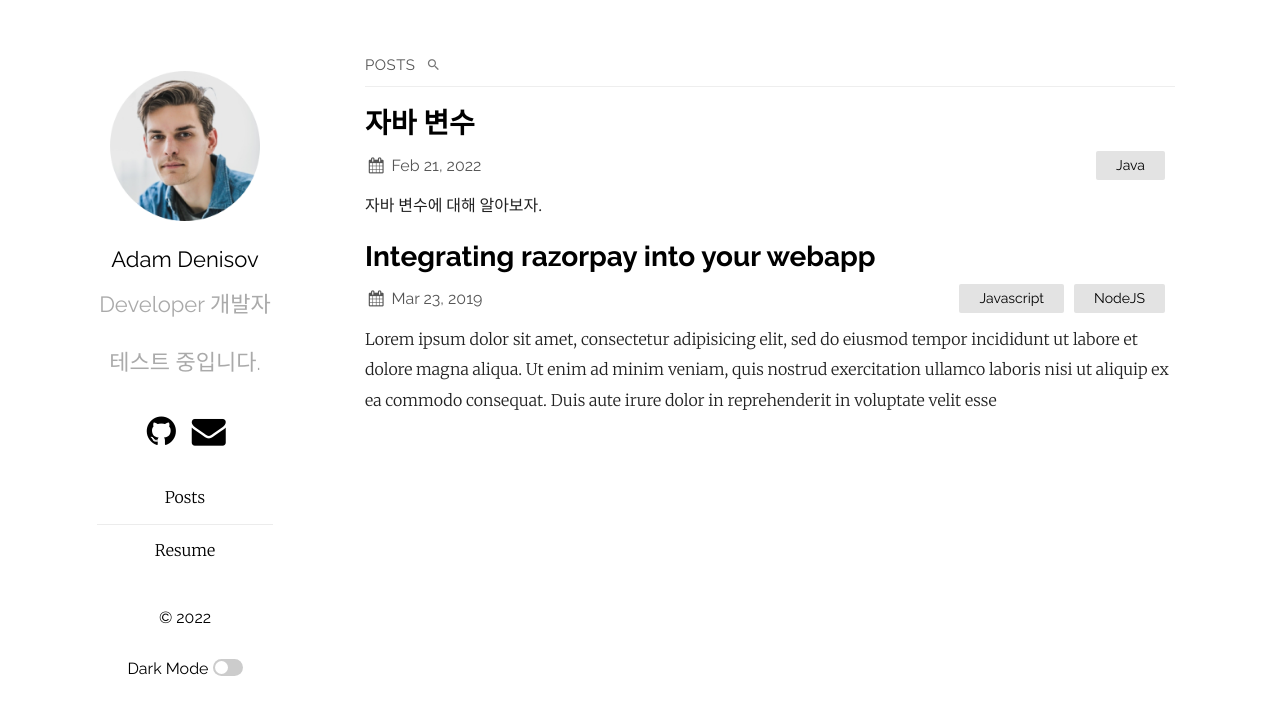
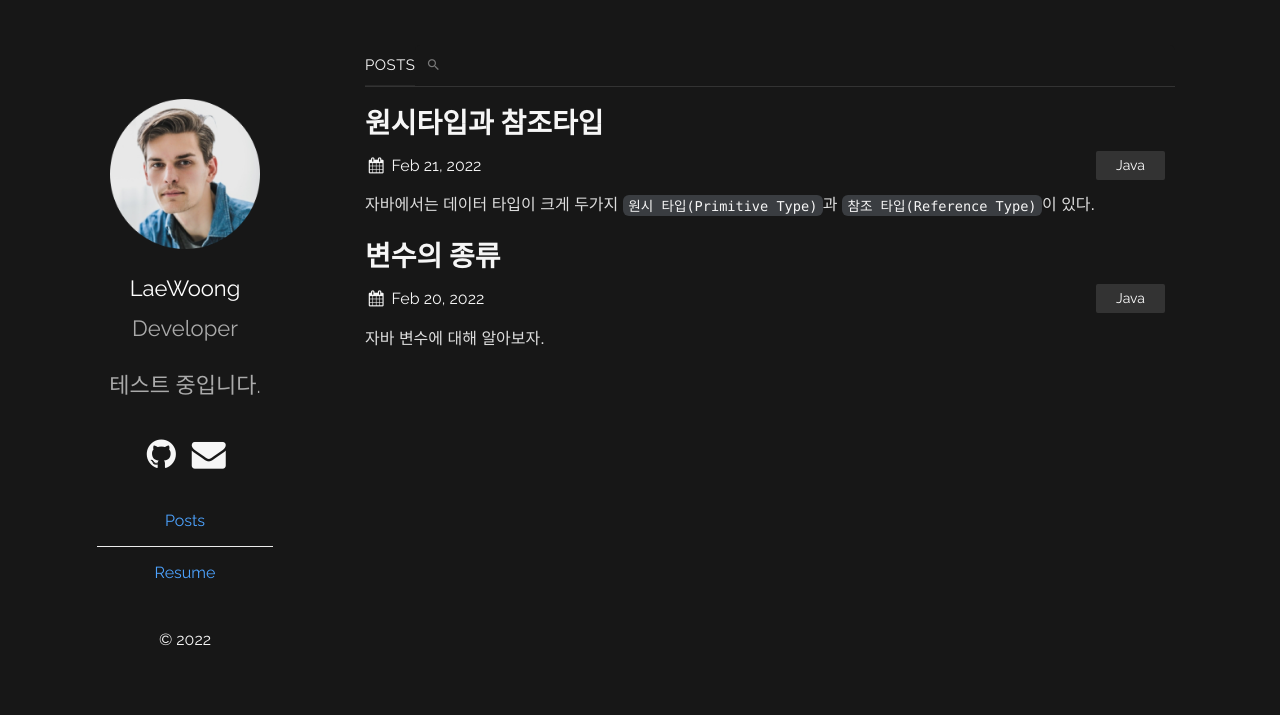
Before and after one commit to wlroh/wlroh.github.io, a Jekyll site: the page built from index.md, in a window 1280 px wide. Shown: the top 715 px of the page. Built offline with Jekyll 4.4.1, drawn with Linux system fonts in a browser that asks for light colours.

Commit message:
config: 다크모드 고정 및 설정 변경

````diff
--- a/_config.yml
+++ b/_config.yml
@@ -1,6 +1,6 @@
-title: Your awesome title
-author: GitHub User
-email: your-email@domain.com
+title: LaeWoong
+author: wlroh
+email: wlroh.paul@gmail.com
 description: > # this means to ignore newlines until "show_exerpts:"
   Write an awesome description for your new site here. You can edit this
   line in _config.yml. It will appear in your document head meta (for
@@ -11,10 +11,10 @@ show_excerpts: true # set to true to show excerpts on the homepage
 sass:
   sass_dir: _sass
 plainwhite:
-  name: Adam Denisov
+  name: LaeWoong
   # tagline: Developer. Designer
   tagline: |
-    Developer 개발자
+    Developer
 
     테스트 중입니다.
   date_format: "%b %-d, %Y"
@@ -22,7 +22,7 @@ plainwhite:
   search: true # set to true to enable searchbar
   dark_mode: true # set to true to add dark mode toggle
   portfolio_image: "assets/portfolio.png" # the path from the base directory of the site to the image to display (no / at the start)
-  html_lang: "en" # set the lang attribute of the <html> tag for the pages. See here for a list of codes: https://www.w3schools.com/tags/ref_country_codes.asp
+  html_lang: "KR" # set the lang attribute of the <html> tag for the pages. See here for a list of codes: https://www.w3schools.com/tags/ref_country_codes.asp
   condensed_mobile:
     #- home
     - page
@@ -30,7 +30,7 @@ plainwhite:
   # generate social links in footer
   social_links:
     #twitter: samarsault
-    github: samarsault
+    github: wlroh
     #linkedIn: in/samarsault
     #dribbble: jekyll
     #flickr:   jekyll
@@ -41,7 +41,7 @@ plainwhite:
     #soundcloud: jekyll
     #telegram: jekyll
     #gitlab: jekyll
-    email: jekyll
+    email: wlroh.paul@gmail.com
 
     # Mastodon instances
     # mastodon:
--- a/_layouts/default.html
+++ b/_layouts/default.html
@@ -11,7 +11,11 @@
 {% assign condensed_class = "" %}
 {%- endif -%}
 
+{% if site.plainwhite.dark_mode %}
+<body class="dark">
+{% else %}
 <body>
+{% endif %}
   <main class="container">
     <section class="about">
       <div class="about-header {{condensed_class}}">
@@ -149,7 +153,7 @@
       <p class="about-footer {{condensed_class}}">&copy;
         {{ "now" | date: "%Y" }}</p>
       {%- if site.plainwhite.dark_mode -%}
-      <div class="about-footer {{condensed_class}}">
+      <!-- <div class="about-footer {{condensed_class}}">
         <p>Dark Mode
           <i class="icon-moon"></i>
           <label class="switch">
@@ -157,7 +161,7 @@
             <span class="slider round" onclick="toggleDarkMode()"></span>
           </label>
         </p>
-      </div>
+      </div> -->
       {%- endif -%}
       {% endcapture %}
       {{ footer }}
--- a/_posts/2019-03-23-welcome-to-jekyll.markdown
+++ /dev/null
@@ -1,28 +0,0 @@
----
-layout: post
-title:  "Integrating razorpay into your webapp"
-date:   2019-03-23 21:03:36 +0530
-categories: Javascript NodeJS
----
-Lorem ipsum dolor sit amet, consectetur adipisicing elit, sed do eiusmod tempor incididunt ut labore et dolore magna aliqua. Ut enim ad minim veniam, quis nostrud exercitation ullamco laboris nisi ut aliquip ex ea commodo consequat. Duis aute irure dolor in reprehenderit in voluptate velit esse
-
-```javascript
-const Razorpay = require('razorpay');
-
-let rzp = Razorpay({
-	key_id: 'KEY_ID',
-	secret: 'name'
-});
-
-// capture request
-rzp.capture(payment_id, cost)
-	.then(function (data) {
-		return 2;
-	})
-```
-
-Check out the [Jekyll docs][jekyll-docs] for more info on how to get the most out of Jekyll. File all bugs/feature requests at [Jekyll’s GitHub repo][jekyll-gh]. If you have questions, you can ask them on [Jekyll Talk][jekyll-talk].
-
-[jekyll-docs]: https://jekyllrb.com/docs/home
-[jekyll-gh]:   https://github.com/jekyll/jekyll
-[jekyll-talk]: https://talk.jekyllrb.com/
--- a/_posts/2019-03-23-test.md
+++ b/_posts/2022-02-20-java-variables.md
@@ -1,7 +1,7 @@
 ---
 layout: post
-title: "자바 변수"
-date: 2022-02-21 21:03:36 +0530
+title: "변수의 종류"
+date: 2022-02-20 21:03:36 +0530
 categories: Java
 ---
 
--- /dev/null
+++ b/_posts/2022-02-21-java-type.md
@@ -0,0 +1,118 @@
+---
+layout: post
+title: "원시타입과 참조타입"
+date: 2022-02-21 23:11:00 +0530
+categories: Java
+---
+
+자바에서는 데이터 타입이 크게 두가지 `원시 타입(Primitive Type)`과 `참조 타입(Reference Type)`이 있다.
+
+`원시 타입(Primitive Type)`은 쉽게 말해 정수, 실수, 문자, 논리 리터럴등의 **실제 데이터 값을 저장하는 타입**이고,
+
+`참조 타입(Reference Type)`은 객체(Object)의 번지를 참조(주소를 저장)하는 타입으로 **메모리 번지 값을 통해 객체를 참조하는 타입**이다.
+
+### 원시 타입(Primitive Type)
+
+![이미지](https://user-images.githubusercontent.com/95040138/153741711-e64e5e65-4f30-482f-a488-5047cd6ec758.png)
+
+### 참조 타입(Reference Type)
+
+`참조 타입`은 **원시 타입을 제외한 타입들(문자열, 배열, 열거, 클래스, 인터페이스)** 을 말한다.
+
+Java에서 `실제 객체`는 `힙 영역`에 **저장** 되며 `참조 타입 변수`는 `스택 영역`에 **실제 객체들의 주소를 저장**하여, 객체를 사용할 때 마다 **참조 변수에 저장된 객체의 주소를 불러와 사용하는 방식** 이다.
+
+```java
+public void test() {
+  int age = 25;
+  char cc = 'c';
+  String name = "coffee";
+}
+```
+
+<br/>
+
+| 스택(Stack) 영역                                             | 힙(Heap) 영역     |
+| ------------------------------------------------------------ | ----------------- |
+| int age = 25;<br/>char cc = 'c';<br/>String name = 10101번지 | 10101번지: "커피" |
+
+- ### 정적 메모리 스택(Stack) 영역
+
+**스택 영역에는 기본 타입 변수가 할당되고 변수의 실제 값들이 저장** 된다.
+
+**참조 타입의 변수들은 이 스택 영역에서 힙 영역에 생성된 객체들의 주소 값을 저장** 하고 있는다.
+
+객체 안의 메소드의 작업이 종료되면 할당되었던 메모리 공간은 반환되어 비워진다.
+
+- ### 동적 메모리 힙(Heap) 영역
+
+힙 영역에는 객체와 배열이 생성된다.
+
+그리고 `참조 타입` **(배열, 클래스, 인터페이스 등)들이** `이 객체들의 주소`를 `스택 영역`**에 저장한다.**
+
+**기본 타입 변수들과는 다르게 크기가 정해져 있지 않다.**
+
+**프로그램 실행 시 메모리에 동적으로 할당** 된다.
+
+**참조하는 변수가 없으면 자바의 `가비지 컬렉터`가 제거** 한다.
+
+> `가비지 컬렉터(Garbage Collector)` : 메모리의 힙 영역에 할당된 더이상 사용하지 않는 객체를 제거하는 역할
+
+이렇게 객체를 제거하며 메모리가 관리된다.
+
+## 원시 타입과 참조타입 차이
+
+기능적으로 원시 타입과 참조 타입은 크게 2가지 차이가 있다.
+
+### 1. Null 포함 가능 여부
+
+원시타입은 null을 담을 수 없지만, 참조타입은 가능하다.
+
+```java
+// 불가능
+int i = null;
+
+// 가능
+Integer i = null;
+```
+
+### 2. 제네릭 타입에서 사용 가능 여부
+
+원시 타입은 제네릭 타입에서 사용할 수 없지만, 참조 타입은 가능하다.
+
+```java
+// 불가능
+List<int> list;
+
+// 가능
+List<Integer> list;
+```
+
+### 그러면 굳이 원시타입을 사용하는 이유가 무엇일까?
+
+원시 타입은 null을 다루지도 못하고, 제네릭에 사용할 수도 없다. 그러면 원시타입은 굳이 왜 사용하는 것일까?
+`원시 타입이 참조타입과 비교해서 갖는 장점은 '성능'상의 이점이 있다.`
+
+### 1. 접근 속도
+
+![원시타입 장점](https://user-images.githubusercontent.com/95040138/153742814-d72b9f7e-275c-486e-966d-98067c7fb758.png)
+
+**원시 타입은** `'스택' 메모리`**에 값이 존재한다.**
+
+반면에 **참조 타입은 하나의 인스턴스이기 때문에** `'스택' 메모리` **에는 참조값만** 있고, **실제 값은** `'힙' 메모리` **에 존재** 한다.
+
+그리고 **값을 필요로 할 때마다 언박싱 과정을 거쳐야 하니 원시타입과 비교해서 접근 속도가 느려지게 된다.**
+예외적으로 엄청 큰 숫자를 복사해야 한다면, 참조값만 넘길 수 있는 참조타입이 좋을 수도 있다.
+
+### 2. 메모리 양
+
+| 원시타입이 사용하는 메모리 | 참조타입이 사용하는 메모리 |
+| -------------------------- | -------------------------- |
+| boolean = 1bit             | Boolean = 128 bits         |
+| byte = 8bit                | Byte = 128 bits            |
+| short, char = 16bit        | Short, Charater = 128 bits |
+| int, float = 32bit         | Integer, Float = 128 bits  |
+| long, double = 64bit       | Longm Double = 196 bits    |
+
+원시 타입보다 **참조 타입이 사용하는 메모리양이 압도적으로 높다.**
+
+따라서 **메모리 사용적으로도 원시 타입이 참조 타입보다 효율적으로 사용** 할 수 있다.
--- a/_sass/dark.scss
+++ b/_sass/dark.scss
@@ -6,7 +6,7 @@
   color: $dark_text_color;
   border-color: #e6e6e6;
 
-	.about{
+  .about {
     img.light {
       display: none;
     }
@@ -17,9 +17,15 @@
   .post p {
     color: #ddd;
   }
+  .post blockquote p {
+    color: #8b949e;
+  }
+  .post blockquote p code {
+    color: #8b949e;
+  }
 
   .social [class^="icon-"] {
-		color: $dark_text_color
+    color: $dark_text_color;
   }
 
   #posts-label {
@@ -27,9 +33,9 @@
     border-bottom: 1px solid #272727;
   }
 
-	@import 'ext/solarized-dark';
-	.highlight, .highlight *
-	{
+  @import "ext/solarized-dark";
+  .highlight,
+  .highlight * {
     background-color: #00080a;
     color: #93a1a1;
   }
@@ -37,10 +43,24 @@
   div.highlight-dark {
     padding: 5px 20px;
   }
-	pre.highlight-dark, code {
-		font-family: 'Consolas', Menlo, monospace;
+  pre.highlight-dark,
+  code {
+    font-family: "Consolas", Menlo, monospace;
     line-height: 1.4em;
     tab-size: 4;
+  }
+  code.language-plaintext {
+    padding: 0.2em 0.4em;
+    margin: 0;
+    font-size: 85%;
+    background-color: rgba(110, 118, 129, 0.4);
+    border-radius: 6px;
+  }
+
+  blockquote {
+    padding: 0 1em;
+    border-left: 0.25em solid #30363d;
+    margin: 0;
   }
 
   .post-categories {
@@ -61,7 +81,6 @@
   }
 
   .posts-labelgroup {
-
     border-bottom: 1px solid #333;
     .search-results {
       background-color: #333;
@@ -81,7 +100,6 @@
   }
 
   .posts-labelgroup:hover {
-
     i {
       color: white;
     }
@@ -91,9 +109,7 @@
     }
   }
 
-
   .posts-labelgroup.focus-within {
-
     .search-section {
       background-color: #333;
     }
@@ -108,7 +124,8 @@
   }
 }
 .dark table {
-	th, td {
+  th,
+  td {
     border: 1px solid #333;
   }
   th {
--- a/_sass/plain.scss
+++ b/_sass/plain.scss
@@ -139,7 +139,7 @@ main {
   flex-wrap: wrap;
   justify-content: center;
   a {
-    margin-bottom: .5em;
+    margin-bottom: 0.5em;
   }
   li {
     i {
@@ -164,7 +164,7 @@ main {
 
     a {
       display: block;
-      font-family: 'Merriweather';
+      // font-family: 'Merriweather';
       text-align: center;
       padding: 1rem 0;
       text-decoration: none;
@@ -243,8 +243,9 @@ main {
   padding-left: 30px;
 }
 .post {
-  font-family: "Merriweather", sans-serif;
-  font-weight: 300;
+  // font-family: "Merriweather", sans-serif;
+  font-family: "Nanum Gothic", sans-serif;
+  // font-weight: 300;
   color: #222;
   line-height: 1.9em;
   p {
@@ -286,7 +287,8 @@ main {
   transition: width 0.1s;
 }
 table {
-  th, td {
+  th,
+  td {
     padding: 8px 13px;
     border: 1px solid #dfe2e5;
   }
@@ -328,7 +330,7 @@ footer {
     flex-direction: column;
     align-items: center;
     margin: 0 40px;
-    @media screen and (max-width: $smallMobileW){
+    @media screen and (max-width: $smallMobileW) {
       margin: 0 20px;
     }
     border-top: 1px solid #eee;
--- a/assets/js/darkmode.js
+++ b/assets/js/darkmode.js
@@ -1,47 +1,50 @@
 function toggleDarkMode() {
-    const DARK_CLASS = 'dark';
+  const DARK_CLASS = "dark";
 
   var body = document.querySelector("body");
   if (body.classList.contains(DARK_CLASS)) {
-        setCookie('theme', 'light');
+    setCookie("theme", "light");
     body.classList.remove(DARK_CLASS);
   } else {
-        setCookie('theme', 'dark');
+    setCookie("theme", "dark");
     body.classList.add(DARK_CLASS);
   }
 }
 
 function getCookie(name) {
-    var v = document.cookie.match('(^|;) ?' + name + '=([^;]*)(;|$)');
+  var v = document.cookie.match("(^|;) ?" + name + "=([^;]*)(;|$)");
   return v ? v[2] : null;
 }
 function setCookie(name, value, days) {
-    var d = new Date;
-    d.setTime(d.getTime() + 24*60*60*1000*days);
-    document.cookie = name + "=" + value + ";path=/;SameSite=strict;expires=" + d.toGMTString();
+  var d = new Date();
+  d.setTime(d.getTime() + 24 * 60 * 60 * 1000 * days);
+  document.cookie =
+    name + "=" + value + ";path=/;SameSite=strict;expires=" + d.toGMTString();
 }
 
-function deleteCookie(name) { setCookie(name, '', -1); }
+function deleteCookie(name) {
+  setCookie(name, "", -1);
+}
 
-
-const userPrefersDark = window.matchMedia && window.matchMedia('(prefers-color-scheme: dark)').matches;
-var theme = getCookie('theme');
-if ( (theme === null && userPrefersDark) || theme === 'dark') {
+var theme = getCookie("theme");
+if (theme === null || theme === "dark") {
   var checkDarkDone = false;
   function checkDark() {
     if (!checkDarkDone) {
       toggleDarkMode();
     }
     checkDarkDone = true;
-    };
+  }
 
   function toggleSwitch() {
-        document.querySelectorAll('.dark-mode-toggle').forEach(ti => ti.checked = true);
-    };
+    document
+      .querySelectorAll(".dark-mode-toggle")
+      .forEach((ti) => (ti.checked = true));
+  }
 
   // Attempt both requestAnimationFrame and DOMContentLoaded, whichever comes first.
-    if (window.requestAnimationFrame) window.requestAnimationFrame(checkDark);
-    window.addEventListener('DOMContentLoaded', checkDark);
+  // if (window.requestAnimationFrame) window.requestAnimationFrame(checkDark);
+  // window.addEventListener("DOMContentLoaded", checkDark);
 
-    window.addEventListener('DOMContentLoaded', toggleSwitch);
+  // window.addEventListener("DOMContentLoaded", toggleSwitch);
 }
````
Also changed, not shown: other parts of _posts/2022-02-20-java-variables.md (+4 -4 lines). Lines whose indentation alone changed are shown as unchanged.
